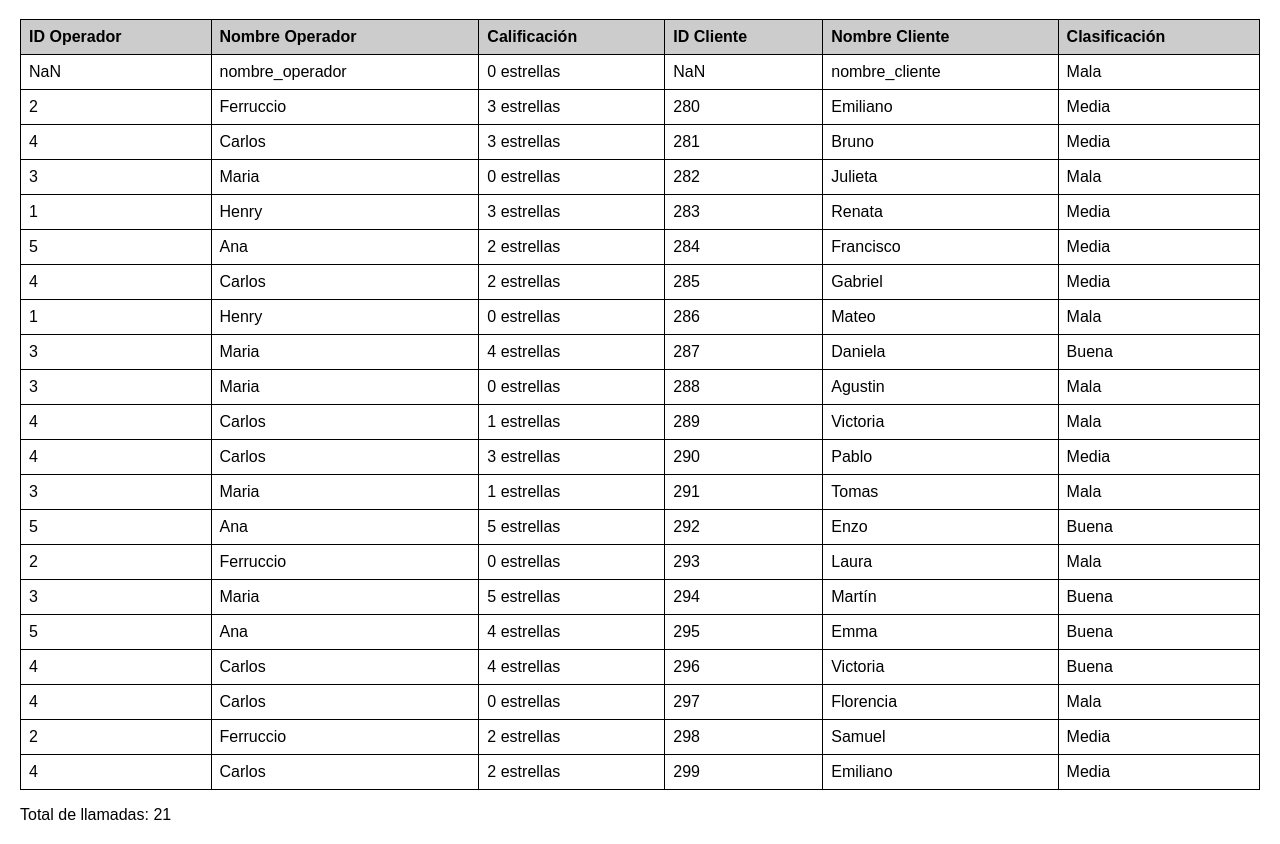
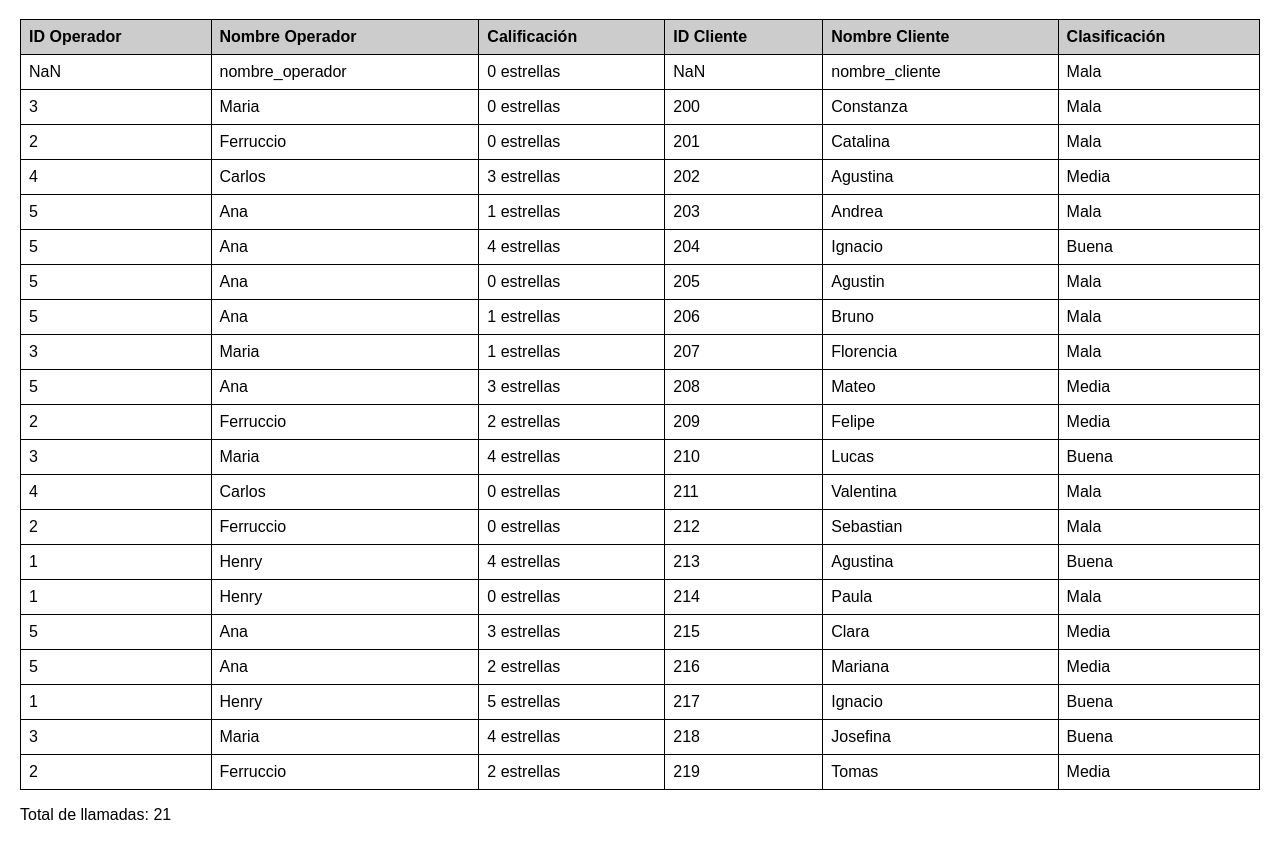
Before and after one commit to agmdz006/202405935_LFPB-_Practica1, a website: page reportes/historial.html in a window 1280 px wide. Shown: the part 61-905 px from the top of the page. Drawn offline with Linux system fonts and the light colour scheme.

```diff
--- a/reportes/historial.html
+++ b/reportes/historial.html
@@ -32,163 +32,163 @@
             <td>Mala</td>
         </tr>
         <tr>
+            <td>3</td>
+            <td>Maria</td>
+            <td>0 estrellas</td>
+            <td>200</td>
+            <td>Constanza</td>
+            <td>Mala</td>
+        </tr>
+        <tr>
             <td>2</td>
             <td>Ferruccio</td>
-            <td>3 estrellas</td>
-            <td>280</td>
-            <td>Emiliano</td>
-            <td>Media</td>
+            <td>0 estrellas</td>
+            <td>201</td>
+            <td>Catalina</td>
+            <td>Mala</td>
         </tr>
         <tr>
             <td>4</td>
             <td>Carlos</td>
             <td>3 estrellas</td>
-            <td>281</td>
+            <td>202</td>
+            <td>Agustina</td>
+            <td>Media</td>
+        </tr>
+        <tr>
+            <td>5</td>
+            <td>Ana</td>
+            <td>1 estrellas</td>
+            <td>203</td>
+            <td>Andrea</td>
+            <td>Mala</td>
+        </tr>
+        <tr>
+            <td>5</td>
+            <td>Ana</td>
+            <td>4 estrellas</td>
+            <td>204</td>
+            <td>Ignacio</td>
+            <td>Buena</td>
+        </tr>
+        <tr>
+            <td>5</td>
+            <td>Ana</td>
+            <td>0 estrellas</td>
+            <td>205</td>
+            <td>Agustin</td>
+            <td>Mala</td>
+        </tr>
+        <tr>
+            <td>5</td>
+            <td>Ana</td>
+            <td>1 estrellas</td>
+            <td>206</td>
             <td>Bruno</td>
+            <td>Mala</td>
+        </tr>
+        <tr>
+            <td>3</td>
+            <td>Maria</td>
+            <td>1 estrellas</td>
+            <td>207</td>
+            <td>Florencia</td>
+            <td>Mala</td>
+        </tr>
+        <tr>
+            <td>5</td>
+            <td>Ana</td>
+            <td>3 estrellas</td>
+            <td>208</td>
+            <td>Mateo</td>
+            <td>Media</td>
+        </tr>
+        <tr>
+            <td>2</td>
+            <td>Ferruccio</td>
+            <td>2 estrellas</td>
+            <td>209</td>
+            <td>Felipe</td>
             <td>Media</td>
         </tr>
         <tr>
             <td>3</td>
             <td>Maria</td>
+            <td>4 estrellas</td>
+            <td>210</td>
+            <td>Lucas</td>
+            <td>Buena</td>
+        </tr>
+        <tr>
+            <td>4</td>
+            <td>Carlos</td>
             <td>0 estrellas</td>
-            <td>282</td>
-            <td>Julieta</td>
+            <td>211</td>
+            <td>Valentina</td>
+            <td>Mala</td>
+        </tr>
+        <tr>
+            <td>2</td>
+            <td>Ferruccio</td>
+            <td>0 estrellas</td>
+            <td>212</td>
+            <td>Sebastian</td>
             <td>Mala</td>
         </tr>
         <tr>
             <td>1</td>
             <td>Henry</td>
+            <td>4 estrellas</td>
+            <td>213</td>
+            <td>Agustina</td>
+            <td>Buena</td>
+        </tr>
+        <tr>
+            <td>1</td>
+            <td>Henry</td>
+            <td>0 estrellas</td>
+            <td>214</td>
+            <td>Paula</td>
+            <td>Mala</td>
+        </tr>
+        <tr>
+            <td>5</td>
+            <td>Ana</td>
             <td>3 estrellas</td>
-            <td>283</td>
-            <td>Renata</td>
+            <td>215</td>
+            <td>Clara</td>
             <td>Media</td>
         </tr>
         <tr>
             <td>5</td>
             <td>Ana</td>
             <td>2 estrellas</td>
-            <td>284</td>
-            <td>Francisco</td>
-            <td>Media</td>
-        </tr>
-        <tr>
-            <td>4</td>
-            <td>Carlos</td>
-            <td>2 estrellas</td>
-            <td>285</td>
-            <td>Gabriel</td>
+            <td>216</td>
+            <td>Mariana</td>
             <td>Media</td>
         </tr>
         <tr>
             <td>1</td>
             <td>Henry</td>
-            <td>0 estrellas</td>
-            <td>286</td>
-            <td>Mateo</td>
-            <td>Mala</td>
+            <td>5 estrellas</td>
+            <td>217</td>
+            <td>Ignacio</td>
+            <td>Buena</td>
         </tr>
         <tr>
             <td>3</td>
             <td>Maria</td>
             <td>4 estrellas</td>
-            <td>287</td>
-            <td>Daniela</td>
-            <td>Buena</td>
-        </tr>
-        <tr>
-            <td>3</td>
-            <td>Maria</td>
-            <td>0 estrellas</td>
-            <td>288</td>
-            <td>Agustin</td>
-            <td>Mala</td>
-        </tr>
-        <tr>
-            <td>4</td>
-            <td>Carlos</td>
-            <td>1 estrellas</td>
-            <td>289</td>
-            <td>Victoria</td>
-            <td>Mala</td>
-        </tr>
-        <tr>
-            <td>4</td>
-            <td>Carlos</td>
-            <td>3 estrellas</td>
-            <td>290</td>
-            <td>Pablo</td>
-            <td>Media</td>
-        </tr>
-        <tr>
-            <td>3</td>
-            <td>Maria</td>
-            <td>1 estrellas</td>
-            <td>291</td>
-            <td>Tomas</td>
-            <td>Mala</td>
-        </tr>
-        <tr>
-            <td>5</td>
-            <td>Ana</td>
-            <td>5 estrellas</td>
-            <td>292</td>
-            <td>Enzo</td>
+            <td>218</td>
+            <td>Josefina</td>
             <td>Buena</td>
         </tr>
         <tr>
             <td>2</td>
             <td>Ferruccio</td>
-            <td>0 estrellas</td>
-            <td>293</td>
-            <td>Laura</td>
-            <td>Mala</td>
-        </tr>
-        <tr>
-            <td>3</td>
-            <td>Maria</td>
-            <td>5 estrellas</td>
-            <td>294</td>
-            <td>Martín</td>
-            <td>Buena</td>
-        </tr>
-        <tr>
-            <td>5</td>
-            <td>Ana</td>
-            <td>4 estrellas</td>
-            <td>295</td>
-            <td>Emma</td>
-            <td>Buena</td>
-        </tr>
-        <tr>
-            <td>4</td>
-            <td>Carlos</td>
-            <td>4 estrellas</td>
-            <td>296</td>
-            <td>Victoria</td>
-            <td>Buena</td>
-        </tr>
-        <tr>
-            <td>4</td>
-            <td>Carlos</td>
-            <td>0 estrellas</td>
-            <td>297</td>
-            <td>Florencia</td>
-            <td>Mala</td>
-        </tr>
-        <tr>
-            <td>2</td>
-            <td>Ferruccio</td>
             <td>2 estrellas</td>
-            <td>298</td>
-            <td>Samuel</td>
-            <td>Media</td>
-        </tr>
-        <tr>
-            <td>4</td>
-            <td>Carlos</td>
-            <td>2 estrellas</td>
-            <td>299</td>
-            <td>Emiliano</td>
+            <td>219</td>
+            <td>Tomas</td>
             <td>Media</td>
         </tr>
     </table>
```
Also changed, not shown: reportes/clientes.html (+1 -1 lines), reportes/operadores.html (+6 -6 lines), reportes/rendimiento.html (+14 -14 lines), services/MenuServicios.js (+20 -10 lines), 1 other file.
